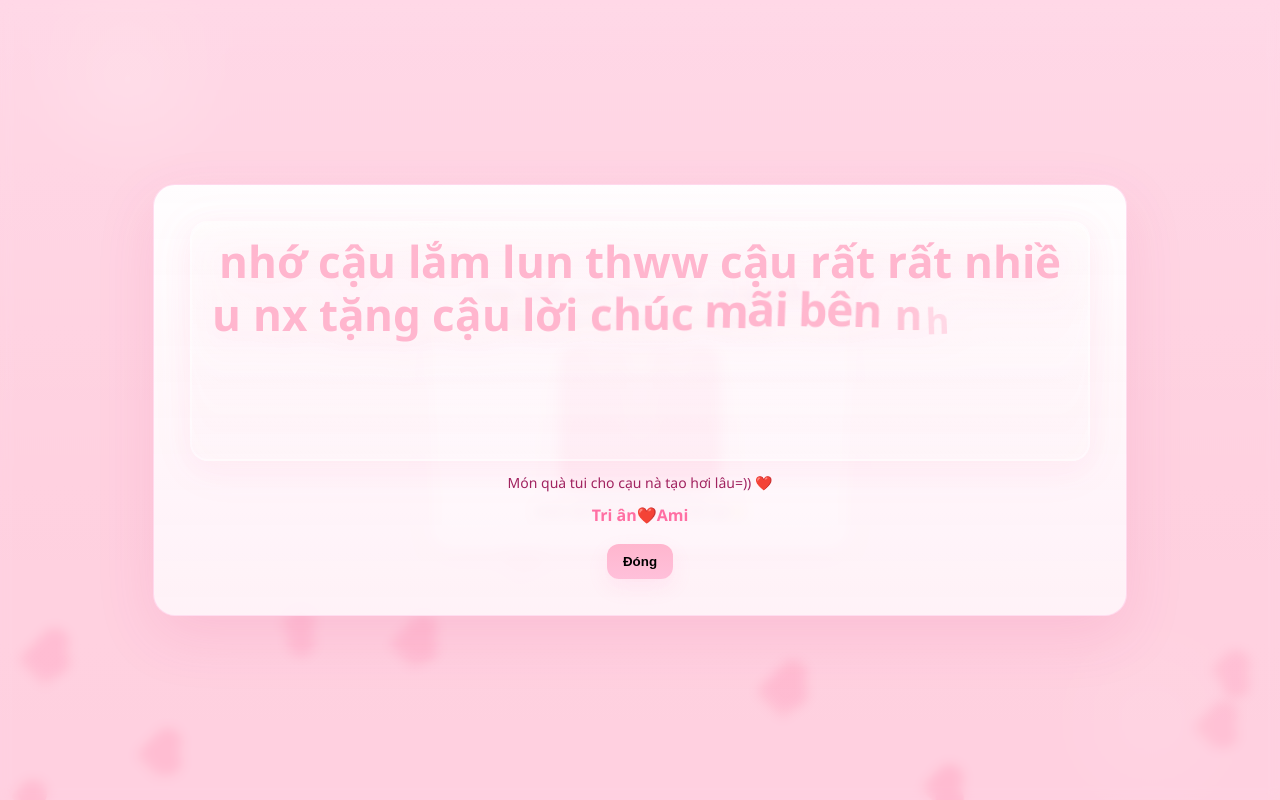
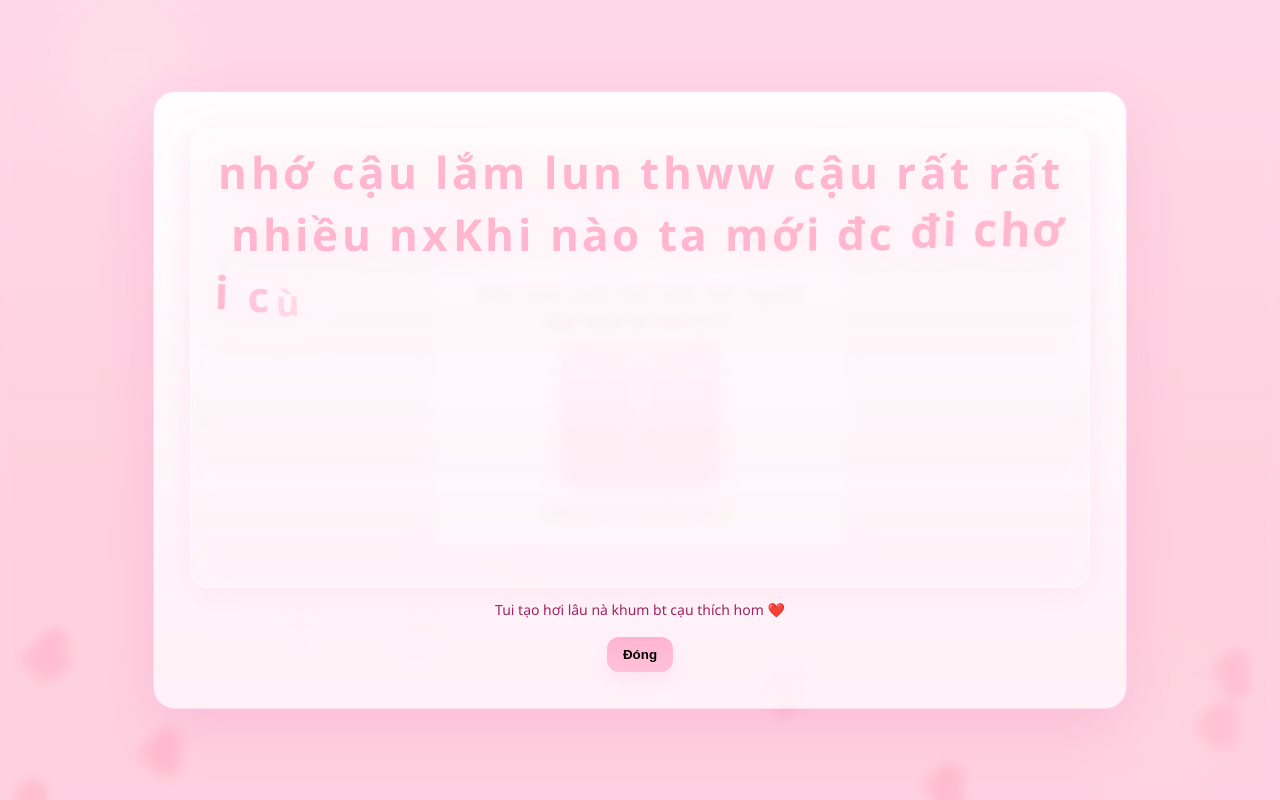
Before and after one commit to trianMi2149V/Amigift, a plain HTML site: page index.html in a window 1280 px wide. Both pictures are taken after a click on the button 640 px from the left and 416 px from the top of the page. Drawn offline with Linux system fonts and the light colour scheme.

Commit message:
Add files via upload

```diff
--- a/index.html
+++ b/index.html
@@ -1,10 +1,9 @@
 <!doctype html>
-
 <html lang="vi">
 <head>
   <meta charset="utf-8" />
   <meta name="viewport" content="width=device-width,initial-scale=1" />
-  <title>Tri Ân💓Ami</title>
+  <title>Tri Ân💓 Ami</title>
   <style>
     :root{
       --bg-rose:#ffd7e6;
@@ -16,47 +15,128 @@
       --shadow: 0 10px 25px rgba(255,105,180,0.15);
       --glass: rgba(255,255,255,0.55);
     }
-    html,body{height:100%;margin:0;font-family: 'Segoe UI', Roboto, "Helvetica Neue", Arial;}
+    html,body{
+      height:100%;
+      margin:0;
+      font-family:'Segoe UI', Roboto, "Helvetica Neue", Arial;
+    }
     body{
       background: radial-gradient(circle at 10% 10%, rgba(255,255,255,0.15), transparent 8%),
                   radial-gradient(circle at 90% 90%, rgba(255,255,255,0.08), transparent 8%),
                   linear-gradient(180deg,var(--bg-rose), #ffd0e0 60%);
       overflow:hidden;
-      display:flex;align-items:center;justify-content:center;flex-direction:column;
+      display:flex;
+      align-items:center;
+      justify-content:center;
+      flex-direction:column;
     }
     .hearts{position:fixed;inset:0;pointer-events:none;}
-    .heart{position:absolute;width:28px;height:28px;background:var(--rose-soft);transform:rotate(45deg);border-radius:4px;opacity:0.9;box-shadow:inset -4px -4px 8px rgba(255,255,255,0.25);}
-    .heart:before,.heart:after{content:'';position:absolute;background:var(--rose-soft);border-radius:50%;width:28px;height:28px;top:-14px;left:0}
+    .heart{
+      position:absolute;width:28px;height:28px;background:var(--rose-soft);
+      transform:rotate(45deg);border-radius:4px;opacity:0.9;
+      box-shadow:inset -4px -4px 8px rgba(255,255,255,0.25);
+    }
+    .heart:before,.heart:after{
+      content:'';position:absolute;background:var(--rose-soft);
+      border-radius:50%;width:28px;height:28px;top:-14px;left:0
+    }
     .heart:after{left:14px;top:0}
-    @keyframes floatUp{0%{transform:translateY(0) rotate(45deg);opacity:0.9}100%{transform:translateY(-420px) rotate(45deg);opacity:0.08}}
-    .card{width:360px;max-width:92vw;padding:28px;border-radius:20px;background:linear-gradient(180deg,var(--card), rgba(255,240,250,0.8));box-shadow:var(--shadow);backdrop-filter: blur(6px);text-align:center;}
+    @keyframes floatUp{
+      0%{transform:translateY(0) rotate(45deg);opacity:0.9}
+      100%{transform:translateY(-420px) rotate(45deg);opacity:0.08}
+    }
+    .card{
+      width:360px;max-width:92vw;padding:28px;border-radius:20px;
+      background:linear-gradient(180deg,var(--card), rgba(255,240,250,0.8));
+      box-shadow:var(--shadow);backdrop-filter: blur(6px);text-align:center;
+    }
     h1{margin:0 0 12px;font-size:20px;color:#b02a5b}
-    .gift-wrap{display:inline-block;cursor:pointer;transform-style:preserve-3d;transition:transform .25s ease;}
+    .gift-wrap{
+      display:inline-block;cursor:pointer;transform-style:preserve-3d;
+      transition:transform .25s ease;
+    }
     .gift-wrap:active{transform:translateY(6px) rotateX(6deg)}
-    .box{width:160px;height:140px;border-radius:16px;background:linear-gradient(180deg,var(--rose-deep),var(--accent));position:relative;box-shadow:0 14px 30px rgba(183,48,103,0.25);}
-    .ribbon{position:absolute;left:50%;transform:translateX(-50%);top:12px;width:28px;height:116px;background:linear-gradient(180deg,#fff3, #ffffff08);border-radius:8px;mix-blend-mode:overlay;}
-    .bow{position:absolute;left:50%;top:-6px;transform:translateX(-50%);width:120px;height:40px;pointer-events:none}
-    .bow .loop{position:absolute;width:48px;height:36px;background:linear-gradient(180deg,#fff4,#ffffff10);border-radius:50% 50% 10% 10%;box-shadow:inset -6px -6px 10px rgba(255,255,255,0.12);}
+    .box{
+      width:160px;height:140px;border-radius:16px;
+      background:linear-gradient(180deg,var(--rose-deep),var(--accent));
+      position:relative;box-shadow:0 14px 30px rgba(183,48,103,0.25);
+    }
+    .ribbon{
+      position:absolute;left:50%;transform:translateX(-50%);
+      top:12px;width:28px;height:116px;
+      background:linear-gradient(180deg,#fff3, #ffffff08);
+      border-radius:8px;mix-blend-mode:overlay;
+    }
+    .bow{
+      position:absolute;left:50%;top:-6px;transform:translateX(-50%);
+      width:120px;height:40px;pointer-events:none
+    }
+    .bow .loop{
+      position:absolute;width:48px;height:36px;
+      background:linear-gradient(180deg,#fff4,#ffffff10);
+      border-radius:50% 50% 10% 10%;
+      box-shadow:inset -6px -6px 10px rgba(255,255,255,0.12);
+    }
     .bow .l{left:6px;transform:rotate(-30deg)}
     .bow .r{right:6px;transform:rotate(30deg)}
-    .bow .k{position:absolute;left:50%;top:8px;transform:translateX(-50%);width:26px;height:26px;border-radius:6px;background:var(--rose-soft);box-shadow:0 6px 18px rgba(0,0,0,0.12)}
-    .surprise{position:fixed;inset:0;display:flex;align-items:center;justify-content:center;padding:32px;background:linear-gradient(180deg, rgba(255,255,255,0.04), rgba(255,255,255,0.02));backdrop-filter: blur(6px);visibility:hidden;opacity:0;transition:opacity .35s ease;}
+    .bow .k{
+      position:absolute;left:50%;top:8px;transform:translateX(-50%);
+      width:26px;height:26px;border-radius:6px;background:var(--rose-soft);
+      box-shadow:0 6px 18px rgba(0,0,0,0.12)
+    }
+    .surprise{
+      position:fixed;inset:0;display:flex;align-items:center;justify-content:center;
+      padding:32px;background:linear-gradient(180deg, rgba(255,255,255,0.04), rgba(255,255,255,0.02));
+      backdrop-filter: blur(6px);visibility:hidden;opacity:0;transition:opacity .35s ease;
+    }
     .surprise.show{visibility:visible;opacity:1}
-    .message-box{max-width:900px;padding:36px;border-radius:22px;background:linear-gradient(180deg, rgba(255,255,255,0.95), rgba(255,245,250,0.9));box-shadow:0 20px 60px rgba(220,60,120,0.12);border:1px solid rgba(255,200,230,0.6);display:flex;flex-direction:column;align-items:center}
-    .love-text{font-weight:800;font-size:clamp(20px,4.2vw,44px);color:var(--rose-soft);padding:12px 18px;border-radius:18px;background:linear-gradient(180deg, rgba(255,255,255,0.3), rgba(255,255,255,0.06));border:2px solid rgba(255,255,255,0.35);box-shadow:0 8px 30px rgba(255,100,170,0.08), 0 2px 0 rgba(255,255,255,0.2) inset;text-align:center;line-height:1.2}
-    .love-text .char{display:inline-block;transform-origin:center;animation:pop .9s cubic-bezier(.2,.9,.2,1) both;}
-    @keyframes pop{0%{transform:translateY(18px) scale(.6) rotate(-6deg);opacity:0}40%{transform:translateY(-6px) scale(1.06) rotate(2deg);opacity:1}100%{transform:translateY(0) scale(1) rotate(0)} }
-    .love-text{filter:drop-shadow(0 6px 18px rgba(255,120,170,0.18));}
+    .message-box{
+      max-width:900px;padding:36px;border-radius:22px;
+      background:linear-gradient(180deg, rgba(255,255,255,0.95), rgba(255,245,250,0.9));
+      box-shadow:0 20px 60px rgba(220,60,120,0.12);
+      border:1px solid rgba(255,200,230,0.6);
+      display:flex;flex-direction:column;align-items:center
+    }
+    .love-text{
+      font-weight:800;
+      font-size:clamp(20px,4.2vw,44px);
+      color:var(--rose-soft);
+      padding:12px 18px;
+      border-radius:18px;
+      background:linear-gradient(180deg, rgba(255,255,255,0.3), rgba(255,255,255,0.06));
+      border:2px solid rgba(255,255,255,0.35);
+      box-shadow:0 8px 30px rgba(255,100,170,0.08), 0 2px 0 rgba(255,255,255,0.2) inset;
+      text-align:center;
+      line-height:1.4;
+      letter-spacing:1.5px;
+      filter:drop-shadow(0 6px 18px rgba(255,120,170,0.18));
+    }
+    .love-text .char{
+      display:inline-block;
+      transform-origin:center;
+      animation:pop .9s cubic-bezier(.2,.9,.2,1) both;
+      margin:0 1px;
+    }
+    @keyframes pop{
+      0%{transform:translateY(18px) scale(.6) rotate(-6deg);opacity:0}
+      40%{transform:translateY(-6px) scale(1.06) rotate(2deg);opacity:1}
+      100%{transform:translateY(0) scale(1) rotate(0)}
+    }
     .sub{margin-top:12px;font-size:14px;color:#a02360}
-    .close-btn{margin-top:18px;padding:10px 16px;border-radius:12px;background:linear-gradient(180deg,var(--rose-soft),#ffc0da);border:none;font-weight:700;cursor:pointer;box-shadow:0 8px 20px rgba(255,120,170,0.12)}
+    .close-btn{
+      margin-top:18px;padding:10px 16px;border-radius:12px;
+      background:linear-gradient(180deg,var(--rose-soft),#ffc0da);
+      border:none;font-weight:700;cursor:pointer;
+      box-shadow:0 8px 20px rgba(255,120,170,0.12)
+    }
     .hint{font-size:12px;color:#8e2a52;margin-top:12px}
     @media (max-width:420px){.box{width:140px;height:120px}.card{padding:20px}}
   </style>
 </head>
 <body>
-  <div class="hearts" aria-hidden="true"></div>
-  <div class="card" role="main">
-    <h1>Một món quà nho nhỏ cho người đặc biệt liệu có nên mở? 💌</h1>
+  <div class="hearts"></div>
+  <div class="card">
+    <h1>Một món quà nho nhỏ cho người đặc biệt ai nhỉ=))💌</h1>
     <div id="gift" class="gift-wrap" title="Nhấn để mở quà" role="button" aria-pressed="false">
       <div class="box">
         <div class="ribbon"></div>
@@ -67,18 +147,21 @@
         </div>
       </div>
     </div>
-    <div class="hint">Nhấn vào hộp quà để xem bất ngờ✨</div>
+    <div class="hint">Ấn vào hộp quà ko bt cs j ta=)) ✨</div>
   </div>
   <div id="surprise" class="surprise" role="dialog" aria-hidden="true">
     <div class="message-box">
-      <div id="love" class="love-text" aria-live="polite"></div>
-      <div class="sub">Món quà tui cho cạu nà tạo hơi lâu=)) ❤️</div>
-      <div class="sub" style="font-size:16px;color:#ff6fa3;font-weight:bold;">Tri ân❤️Ami</div>
+      <div id="love" class="love-text"></div>
+      <div class="sub">Tui tạo hơi lâu nà khum bt cạu thích hom ❤️</div>
       <button id="close" class="close-btn">Đóng</button>
     </div>
   </div>
   <script>
-    const text = `nhớ\u00A0cậu\u00A0lắm\u00A0lun\u00A0thww\u00A0cậu\u00A0rất\u00A0rất\u00A0nhiều\u00A0nx\u00A0tặng\u00A0cậu\u00A0lời\u00A0chúc\u00A0mãi\u00A0bên\u00A0nhau\u00A0cạu\u00A0nhé\u00A0mãi\u00A0yêwwww\u00A0chờ\u00A0trại\u00A0xuân\u00A0gặp\u00A0lạiiii\u00A0huii`;
+    const text =
+  `nhớ\u00A0cậu\u00A0lắm\u00A0lun\u00A0thww\u00A0cậu\u00A0rất\u00A0rất\u00A0nhiều\u00A0nx\n` +
+  `Khi\u00A0nào\u00A0ta\u00A0mới\u00A0đc\u00A0đi\u00A0chơi\u00A0cùng\u00A0nhau\u00A0ăn\u00A0cùng\u00A0nhau\u00A0trò\u00A0chuyện\u00A0cùng\u00A0nhau\u00A0lâuuu\u00A0nhỉ\n` +
+  `Chỉ\u00A0mong\u00A0trại\u00A0xuân\u00A0nhanh\u00A0tới\u00A0để\u00A0ta\u00A0có\u00A0thể\u00A0gặp\u00A0nhau\u00A0nói\u00A0chuyện\u00A0với\u00A0nhau\u00A0vui\u00A0vẻ\u00A0ko\u00A0bt\u00A0đc\u00A0hăm\u00A0hẹ\u00A0hẹ`;
+
     const heartsEl = document.querySelector('.hearts');
     for(let i=0;i<10;i++){
       const h = document.createElement('div');
@@ -93,10 +176,12 @@
       h.style.animation = `floatUp ${dur}s linear ${-Math.random()*dur}s infinite`;
       heartsEl.appendChild(h);
     }
+
     const gift = document.getElementById('gift');
     const surprise = document.getElementById('surprise');
     const love = document.getElementById('love');
     const close = document.getElementById('close');
+
     function typeReveal(container, str){
       container.innerHTML='';
       const chars = Array.from(str);
@@ -108,6 +193,7 @@
         container.appendChild(span);
       });
     }
+
     gift.addEventListener('click', ()=>{
       gift.setAttribute('aria-pressed','true');
       gift.animate([
@@ -119,11 +205,13 @@
       surprise.setAttribute('aria-hidden','false');
       typeReveal(love, text);
     });
+
     close.addEventListener('click', ()=>{
       surprise.classList.remove('show');
       surprise.setAttribute('aria-hidden','true');
       gift.setAttribute('aria-pressed','false');
     });
+
     surprise.addEventListener('click', (e)=>{ if(e.target===surprise) close.click(); });
     gift.addEventListener('keydown', (e)=>{ if(e.key==='Enter' || e.key===' ') { e.preventDefault(); gift.click(); } });
     document.addEventListener('keydown', (e)=>{ if(e.key==='Escape' && surprise.classList.contains('show')) close.click(); });
```
